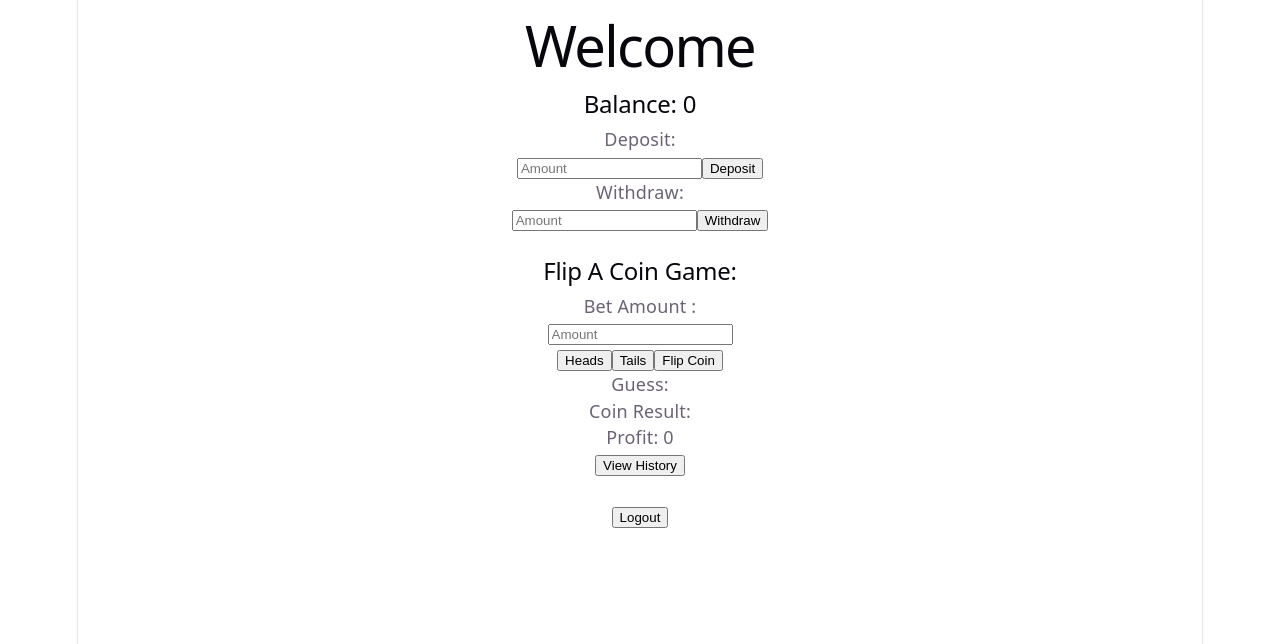
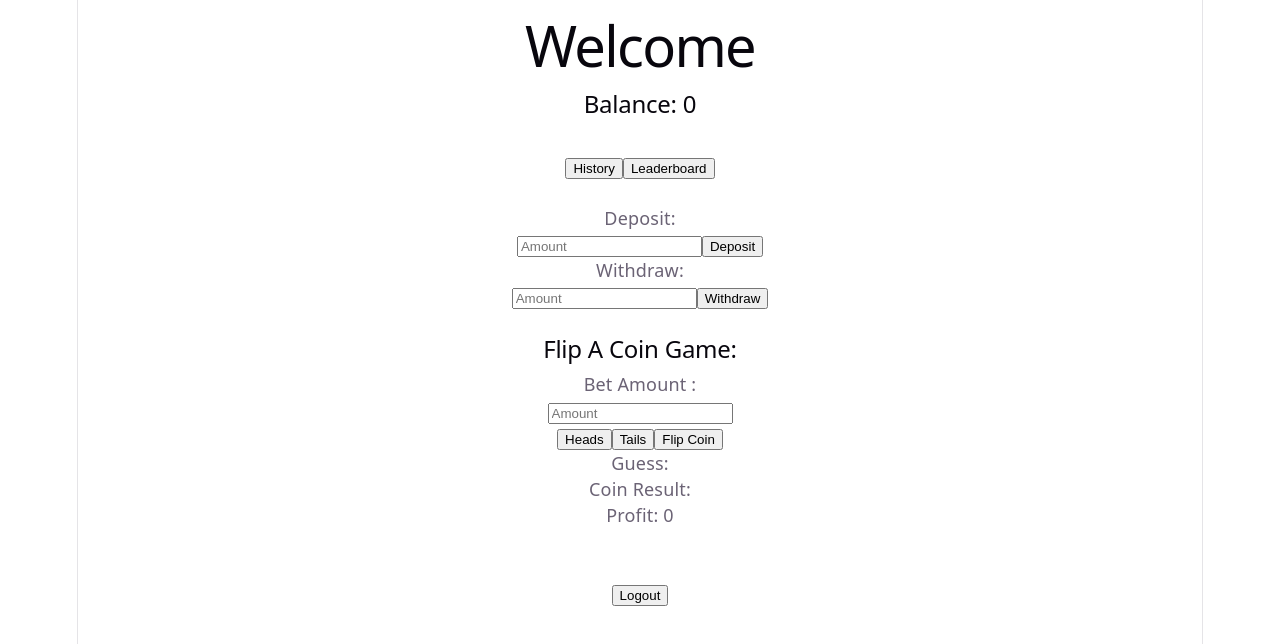
Before and after one commit to Harshith404/Casino, a React (Vite) app in the folder frontend/: page /dashboard in a window 1280 px wide. Shown: the top 644 px of the page. Built offline with nearby package versions, Linux system fonts and the light colour scheme; no server answers; sample sign-in values are in the browser's storage.

Commit message:
Add navigation between pages

```diff
--- a/frontend/src/pages/Dashboard.tsx
+++ b/frontend/src/pages/Dashboard.tsx
@@ -172,6 +172,15 @@ function Dashboard()
         <div>
       <h1>Welcome {username}</h1>
       <h2>Balance: {balance}</h2>
+      <br></br>
+       <button onClick={() => navigate("/history")}>
+      History
+      </button>
+        <button onClick={() => navigate("/leaderboard")}>
+        Leaderboard
+      </button>
+      <br></br>
+      <br></br>
       <p>Deposit: </p>
       <input
             placeholder="Amount"
@@ -203,9 +212,6 @@ function Dashboard()
       <p>Coin Result: {coinResult}</p>
       <p>Profit: {profit>0?"+":""}{profit}</p>
       <p>{won}</p>
-      <button onClick={() => navigate("/history")}>
-      View History
-      </button>
       <br></br>
       <br></br>
       <button onClick={handleLogout}>Logout</button>
--- a/frontend/src/pages/History.tsx
+++ b/frontend/src/pages/History.tsx
@@ -1,6 +1,7 @@
 import {useState,useEffect} from 'react';
+import { useNavigate } from "react-router-dom";
 function History()
-{
+{   const navigate = useNavigate();
      async function fetchTransactions(){
     const token = localStorage.getItem("token");
 
@@ -39,7 +40,13 @@ function History()
     return (
   <div>
     <h1>Transaction History</h1>
+      <button onClick={() => navigate("/dashboard")}>
+      Dashboard
+      </button>
 
+      <button onClick={() => navigate("/leaderboard")}>
+      Leaderboard
+      </button>
     {
       transactions.map((transaction) => (
         <div key={transaction._id}>
--- a/frontend/src/pages/Leaderboard.tsx
+++ b/frontend/src/pages/Leaderboard.tsx
@@ -1,5 +1,5 @@
 import { useState, useEffect } from "react";
-
+import { useNavigate } from "react-router-dom";
 type User ={
     _id:string;
     username:string;
@@ -7,7 +7,7 @@ type User ={
 };
 
 function Leaderboard()
-{
+{   const navigate= useNavigate();
     const [users,setUsers] = useState<User[]>([]);
 
     async function fetchLeaderboard(){
@@ -28,6 +28,15 @@ function Leaderboard()
     return (
     <div>
         <h1>Leaderboard</h1>
+        <button onClick={() => navigate("/dashboard")}>
+          Dashboard
+        </button>
+
+        <button onClick={() => navigate("/history")}>
+            History
+        </button>
+        <br></br>
+        <br></br>
      {
       users.map((user,index) => (
         <div key={user._id}>
--- a/frontend/src/pages/Login.tsx
+++ b/frontend/src/pages/Login.tsx
@@ -44,12 +44,14 @@ function Login()
       <p>Password: </p>
        <input placeholder="Password" type="password" value={password} onChange={(event)=>{setPassword(event.target.value)}}/>
        <br></br>
+       <br></br>
       <button onClick={()=>{setUsername("");
         setPassword("");
         setError("");
         setMessage("");
         }}>Clear</button>
       <button onClick={handlelogin}>Login</button>
+      <button onClick={() => navigate("/register")}>Register</button>
       <p>{error}</p>
       <p>{message}</p>
     </div>
--- a/frontend/src/pages/Register.tsx
+++ b/frontend/src/pages/Register.tsx
@@ -36,16 +36,12 @@ function Register()
     }
     }
     return (<div>
-        <h1>Register Page</h1>
+        <h1>Register</h1>
         <p>Username:</p>
         <input placeholder="Username"value = {username} onChange={(event)=>setUsername(event.target.value)}/>
         <br></br>
         <p>Password:</p>
         <input type="password" placeholder="Password"value = {password} onChange={(event)=>setPassword(event.target.value)}/>
-        <br></br>
-        <p>{error}</p>
-        <br></br>
-        <p>{message}</p>
         <br></br>
         <br></br>
         <button onClick={() => {
@@ -55,6 +51,10 @@ function Register()
             setMessage("");
         }}>Clear</button>
         <button onClick={handleRegister}>Register</button>
+        <button onClick={() => navigate("/")}>Back To Login</button>
+        <br></br>
+        <p>{error}</p>
+        <p>{message}</p>
     </div>);
 }
 
```
